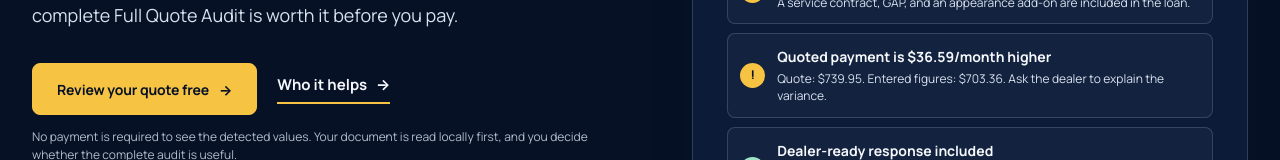
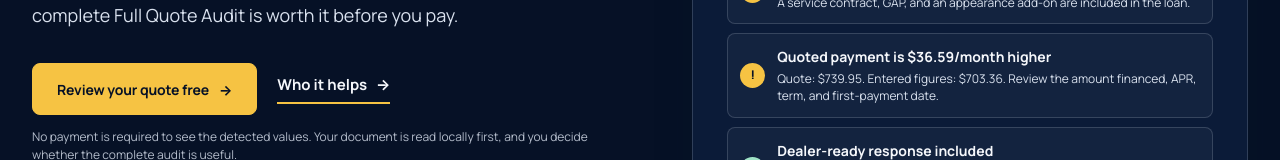
Before and after one commit to jpk0705/pencilproof, a Next.js app: page / in a window 1280 px wide. Shown: the part 445-605 px from the top of the page. Built offline with nearby package versions, Linux system fonts and the light colour scheme; no server answers.

Commit message:
Use neutral payment variance wording

```diff
--- a/app/components/SampleAuditDemo.tsx
+++ b/app/components/SampleAuditDemo.tsx
@@ -39,7 +39,7 @@ export default function SampleAuditDemo() {
             </div>
             <div className="flag flag-warn">
               <span className="flag-icon">!</span>
-              <p><b>Quoted payment is $36.59/month higher</b><small>Quote: $739.95. Entered figures: $703.36. Ask the dealer to explain the variance.</small></p>
+              <p><b>Quoted payment is $36.59/month higher</b><small>Quote: $739.95. Entered figures: $703.36. Review the amount financed, APR, term, and first-payment date.</small></p>
             </div>
             <div className="flag flag-good">
               <span className="flag-icon">✓</span>
```
